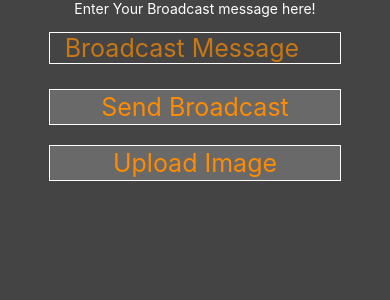
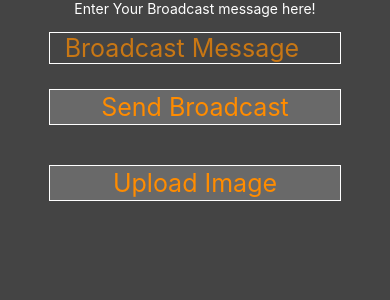
Before and after one commit to JacobSanford6/BroadcastSiteMobile, a React Native app: screen /BroadcastScreen in a window 390 px wide. Shown: the top 300 px of the page. Built offline with nearby package versions, Linux system fonts and the light colour scheme.

Commit message:
Added image picker so users can broadcast images

```diff
--- a/app.json
+++ b/app.json
@@ -11,6 +11,14 @@
       "resizeMode": "contain",
       "backgroundColor": "#ffffff"
     },
+    "plugins": [
+      [
+        "expo-image-picker",
+        {
+          "photosPermission": "The app accesses your photos to let you share them with your friends."
+        }
+      ]
+    ],
     "updates": {
       "fallbackToCacheTimeout": 0
     },
--- a/package.json
+++ b/package.json
@@ -21,7 +21,8 @@
     "react-native-safe-area-context": "^4.4.1",
     "react-native-screens": "~3.18.0",
     "react-native-vector-icons": "^9.2.0",
-    "react-native-web": "^0.18.11"
+    "react-native-web": "^0.18.11",
+    "expo-image-picker": "~14.0.2"
   },
   "devDependencies": {
     "@babel/core": "^7.12.9"
--- a/screens/BroadcastScreen.js
+++ b/screens/BroadcastScreen.js
@@ -1,21 +1,33 @@
-//TODO: Give user input on whether or not their broadcast was sent
 //TODO: Remove play button and/or create a spreadsheet parser
 
 import { ScrollView, OpacityPressable, TextInput, StyleSheet, Text, View, SafeAreaView, Image, Dimensions, Pressable, Alert } from 'react-native';
 import {React, useState} from 'react';
 import { createNativeStackNavigator } from '@react-navigation/native-stack';
-
-let count = 0;
+import * as ImagePicker from 'expo-image-picker';
 
 const navigation = createNativeStackNavigator();
 
 const BroadcastScreen= ({ navigation }) =>{
     let [broadText, setBroadText] = useState("")
+    let [broadImage, setImage] = useState(null);
+
+    const pickImage = async () => {
+        await ImagePicker.launchImageLibraryAsync({
+            mediaTypes: ImagePicker.MediaTypeOptions.Images,
+            selectionLimit: 1,
+        })
+        .then(res=>{
+            if (res.canceled){
+                Alert.alert("No image selected")
+            }else{
+                setImage(res);
+            }
+        })
+
+    }
 
     const broadcastPress= async () =>{
-        count += 1;
         if (broadText.trim() != "" && broadText.trim().length <= 30){
-            console.log("Sending message: " + broadText + " count: " + count);
 
             const response = await fetch("http://167.248.46.73:5000", {
                 method: 'POST',
@@ -28,7 +40,6 @@ const BroadcastScreen= ({ navigation }) =>{
             .catch(err=>{
                 console.error(err);
             })
-
 
         }else if (broadText.trim().length > 30){
             alert("Please keep broadcast below or equal to 30 characters");
@@ -51,7 +62,9 @@ const BroadcastScreen= ({ navigation }) =>{
                 <Text style={styles.button}>Send Broadcast</Text>
             </Pressable>
 
-            <Pressable>
+            <Text style={styles.imageText}>{ broadImage ? broadImage.assets[0].uri.split("/")[broadImage.assets[0].uri.split("/").length-1] : null }</Text>
+
+            <Pressable onPress={pickImage}>
                 <Text style={styles.button}>Upload Image</Text>
             </Pressable>
 
@@ -125,6 +138,10 @@ const styles = StyleSheet.create({
         borderWidth:1,
         margin: 10,
         padding: 2,
+    },
+
+    imageText: {
+        height: 20,
     }
 });
 
```
Also changed, not shown: 1 other file (tests, documents, lock files or other folders).
